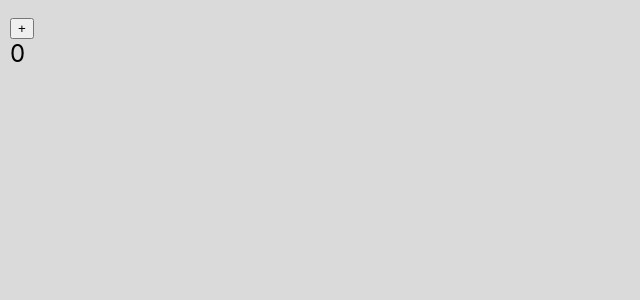
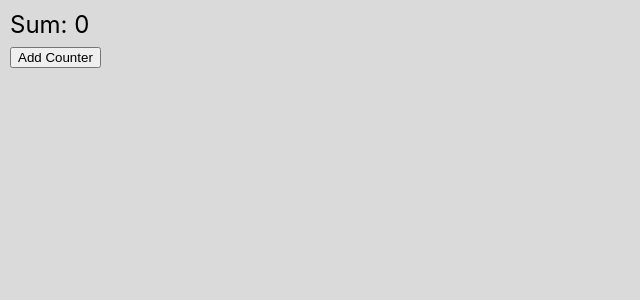
Before and after one commit to basarat/demo-state-management-playground, a React (Create React App) app: page / in a window 1280 px wide. Shown: the top 300 px of the page, without its empty margins (0-640 px from the left). Built offline with nearby package versions, Linux system fonts and the light colour scheme.

Commit message:
valtio demo

```diff
--- a/src/App.tsx
+++ b/src/App.tsx
@@ -1,7 +1,9 @@
 // import { App } from './stateManagers/Hooks';
-import { ZustandApp as App} from './stateManagers/Zustand';
+// import { ZustandApp as App} from './stateManagers/Zustand';
 // import { JotaiApp as App} from './stateManagers/Jotai';
 // import { MobxApp as App } from './stateManagers/Mobx';
+// import { ValtioApp as App } from './stateManagers/Valtio';
+import { ValtioMultiApp as App } from './stateManagers/Valtio';
 // import { useState } from 'react';
 
 // export const SelectorApp() {
--- a/src/Counter.tsx
+++ b/src/Counter.tsx
@@ -17,3 +17,8 @@ export const Counter = (props: { count: number, inc: () => void }) => {
     </div>
   );
 }
+
+export type CounterState = {
+  count: number,
+  inc: () => void,
+};
--- /dev/null
+++ b/src/stateManagers/Valtio.tsx
@@ -0,0 +1,40 @@
+import { proxy, useSnapshot } from 'valtio';
+import { Counter, CounterState } from '../Counter';
+
+function createCounter(): CounterState {
+  const counter = proxy({
+    count: 0,
+    inc: () => {
+      ++counter.count
+    }
+  });
+  return counter;
+}
+
+const counter = createCounter();
+export function ValtioApp() {
+  const counterState = useSnapshot(counter);
+  return (<>
+    <Counter {...counterState} />
+  </>);
+}
+
+const counters = proxy<CounterState[]>([]);
+const addCounter = () => counters.push(createCounter());
+function useCounters() {
+  const countersSnap = useSnapshot(counters);
+  return {counters: countersSnap, addCounter};
+}
+
+export function ValtioMultiApp() {
+  const {counters, addCounter} = useCounters();
+  return (<>
+    <div>
+      Sum: {
+        counters.reduce((sum, counterState) => sum + counterState.count, 0)
+      }</div>
+    <button onClick={() => addCounter()}>Add Counter</button>
+
+    {counters.map((counterState, i) => <Counter key={i} {...counterState} />)}
+  </>);
+}
```
